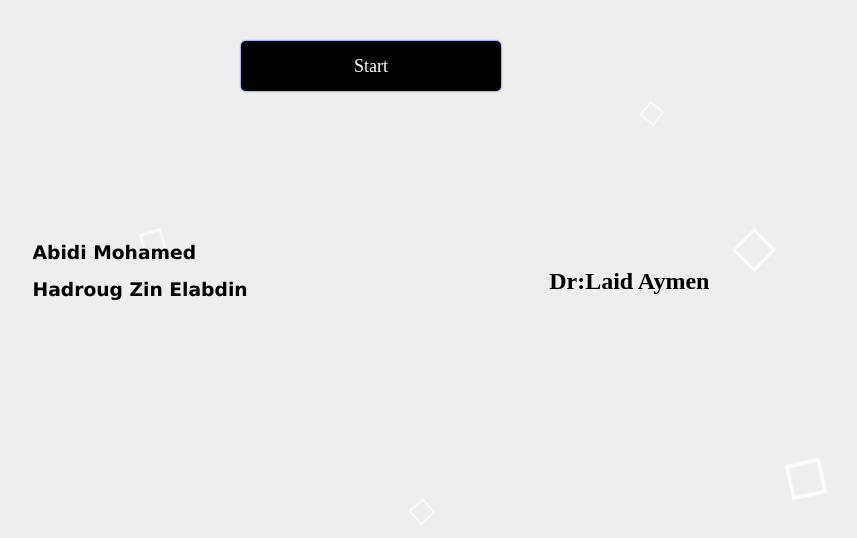
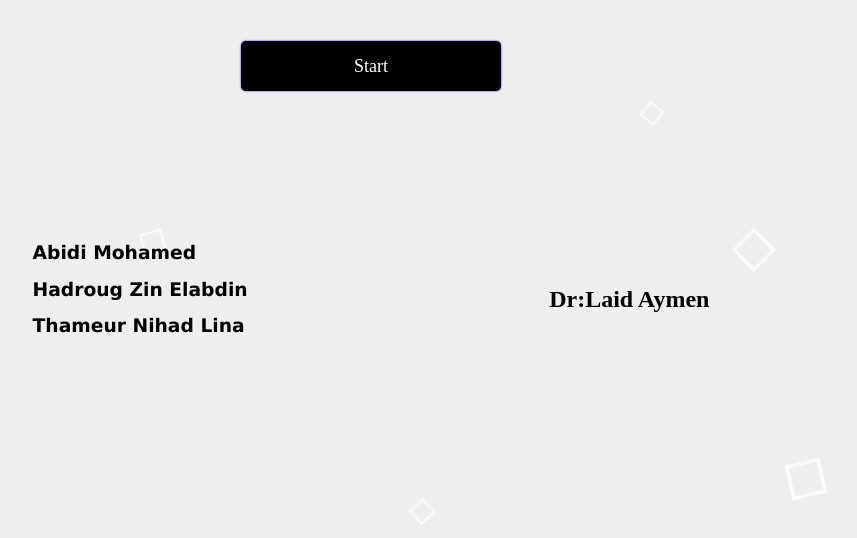
Before and after one commit to Mohamed200317/gaus, a plain HTML site: page index.html in a window 1280 px wide. Shown: the part 220-758 px from the top of the page, without its empty margins (269-1126 px from the left). Drawn offline with Linux system fonts and the light colour scheme; a web font is replaced by a local one.

Commit message:
Update index.html

```diff
--- a/index.html
+++ b/index.html
@@ -42,6 +42,9 @@
 <h3>Abidi Mohamed </h3>
 <br>
 <h3>Hadroug Zin Elabdin</h3>
+<br>
+<h3>Thameur Nihad Lina
+
 </div>
 
 <div class="name">
```
